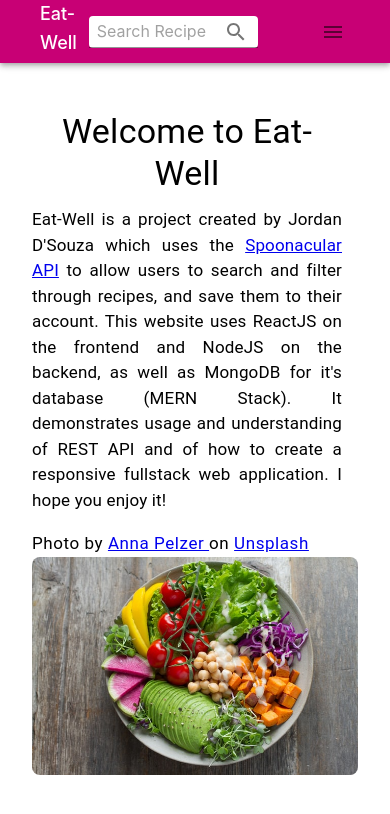
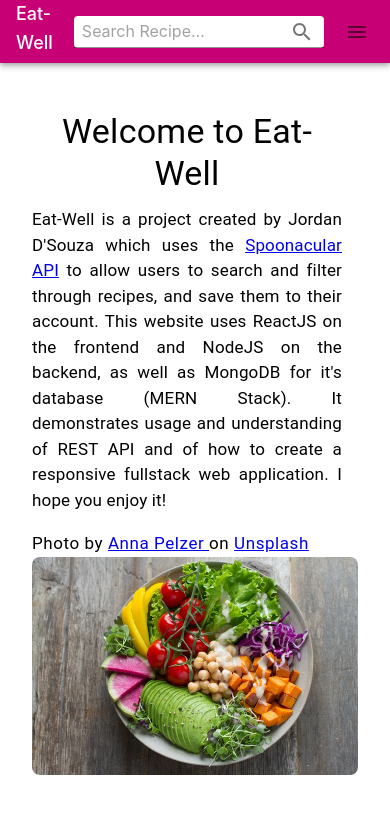
Before and after one commit to Musicalaudio/Eat-Well, a React (Create React App) app in the folder client/: page / in a window 390 px wide. Shown: the top 814 px of the page. Built offline with nearby package versions, Linux system fonts and the light colour scheme.

Commit message:
pass getRandomRecipe functionality to Drawermenu

```diff
--- a/client/src/components/HeaderComponents/DrawerMenu.js
+++ b/client/src/components/HeaderComponents/DrawerMenu.js
@@ -11,8 +11,9 @@ import ShuffleIcon from '@mui/icons-material/Shuffle';
 import FilterListIcon from '@mui/icons-material/FilterList';
 import { useState } from "react";
 import {useHistory} from "react-router-dom"
+import axios from 'axios';
 
-const DrawerMenu = () => {
+const DrawerMenu = ({getRandomRecipe}) => {
     const history = useHistory();
     const [anchorEl, setAnchorEl] = useState(null);
     const open = Boolean(anchorEl);
@@ -67,14 +68,14 @@ const DrawerMenu = () => {
         transformOrigin={{ horizontal: 'right', vertical: 'top' }}
         anchorOrigin={{ horizontal: 'right', vertical: 'bottom' }}
       >
-        <MenuItem>
+        <MenuItem onClick={getRandomRecipe}>
           <ListItemIcon>
             <ShuffleIcon />
           </ListItemIcon>
           Random Recipe
         </MenuItem>
-        <MenuItem>
-          <ListItemIcon onClick={() => history.push('/1/filter?')}>
+        <MenuItem onClick={() => history.push('/1/filter?')}>
+          <ListItemIcon>
             <FilterListIcon />
           </ListItemIcon>
           Filter
--- a/client/src/components/HeaderComponents/NavMenu.js
+++ b/client/src/components/HeaderComponents/NavMenu.js
@@ -18,8 +18,12 @@ const useStyles = makeStyles((theme) => ({
     paddingLeft: theme.spacing(12),
     paddingRight: theme.spacing(12),
     [theme.breakpoints.down("sm")]: {
-      paddingLeft: theme.spacing(5),
-      paddingRight: theme.spacing(5)
+      paddingLeft: theme.spacing(3),
+      paddingRight: theme.spacing(3)
+    },
+    [theme.breakpoints.down("xs")]: {
+      paddingLeft: theme.spacing(2),
+      paddingRight: theme.spacing(2)
     }
   },
   logo:{
@@ -62,7 +66,7 @@ const useStyles = makeStyles((theme) => ({
     borderRadius: theme.shape.borderRadius,
     paddingLeft: theme.spacing(1),
     [theme.breakpoints.down("xs")]: {
-      width: "80%"
+      width: "100%"
     }
   },
   utilButtons: {
@@ -98,7 +102,7 @@ const NavMenu = () => {
       history.push(`/search/${searchValue}`)
     }
   }
-  // console.log(process.env.REACT_APP_SPOONACULAR_KEY)
+
   const getRandomRecipe = async () => {
     setRandom(undefined)
     axios.get(`https://api.spoonacular.com/recipes/random?apiKey=${process.env.REACT_APP_SPOONACULAR_KEY}&number=1`)
@@ -150,7 +154,7 @@ const NavMenu = () => {
                   <ProfileMenu />
                 </Box>
                 <Box className={classes.menuButton}>
-                    <ProfileDrawerMenu/>
+                    <ProfileDrawerMenu getRandomRecipe={getRandomRecipe}/>
                 </Box>
               </>
             :
@@ -162,7 +166,7 @@ const NavMenu = () => {
                   <Button className={classes.utilButtons} style={{ color: '#FFF' }}>Register</Button>
                 </Link>
                 <Box className={classes.menuButton}>
-                  <DrawerMenu/>
+                  <DrawerMenu getRandomRecipe={getRandomRecipe}/>
                 </Box>
               </div>
             }
```
